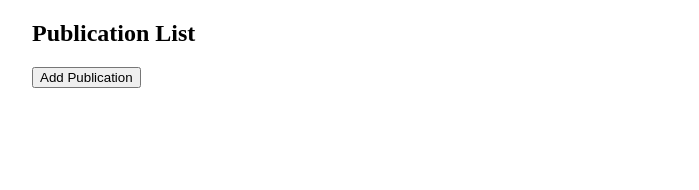
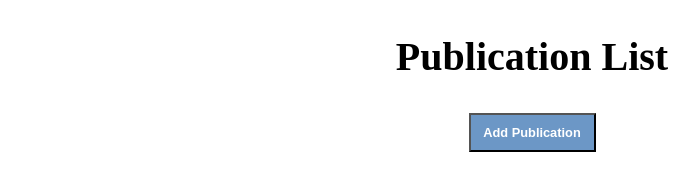
Before and after one commit to rkj97/front-end-assessment, a plain HTML site: page index.html in a window 1280 px wide. Shown: the whole page, without its empty margins (108-807 px from the left). Drawn offline with Linux system fonts and the light colour scheme.

Commit message:
Update main.css

```diff
--- a/css/main.css
+++ b/css/main.css
@@ -1,4 +1,32 @@
+html {
+  background-size: contain;
+}
 .content-container {
-    max-width: 1000px;
-    margin: 0 auto;
+  max-width: 1000px;
+  margin: 0 auto;
+  margin-left: auto;
+  margin-right: auto;
+  text-align: center;
 }
+img {
+  max-width: 100%;
+  max-height: 100%;
+}
+button {
+  background: #6c97c6;
+  font-weight: 700;
+  color: white;
+  font-size: 0.8rem;
+  padding: 0.6rem 0.8rem;
+  margin: 0;
+}
+h1 {
+  font-size: 2.5rem;
+}
+h2 {
+  text-align: left;
+  font-size: 1.5rem;
+}
+p {
+  text-align: left;
+}
```
